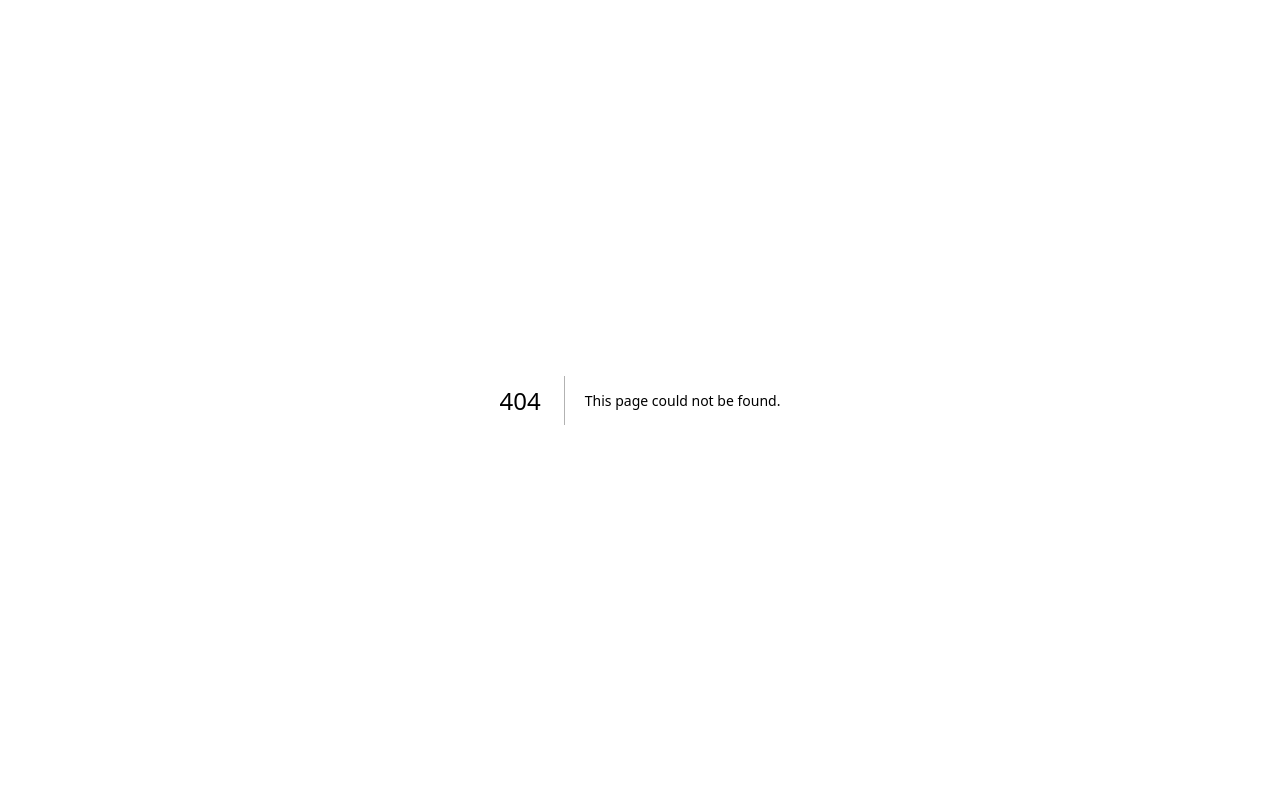
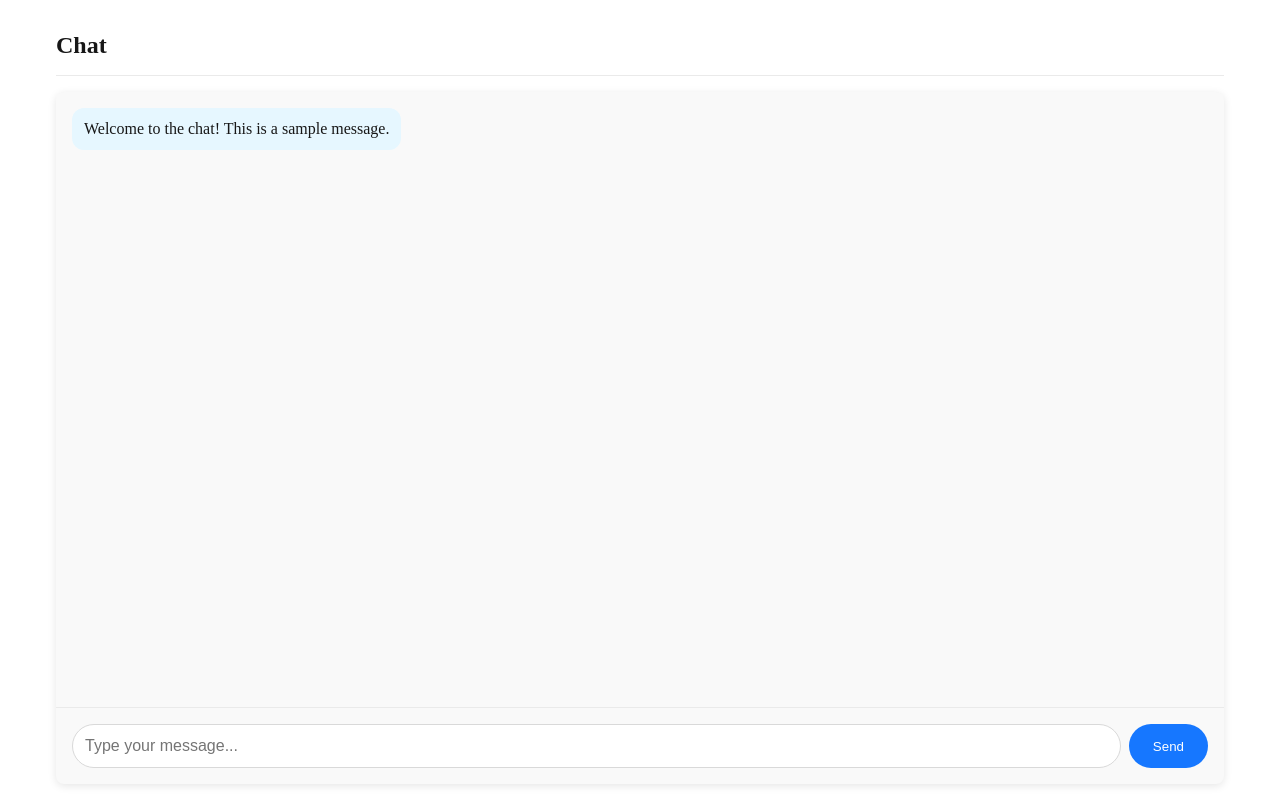
Before and after one commit to meside-ai/meside2, a Next.js app in the folder apps/web/: page /chat in a window 1280 px wide. Before the commit this address had no page. Built offline with nearby package versions, Linux system fonts and the light colour scheme.

Commit message:
feat(create-turbo): add custom-starter transform functionality

```diff
--- /dev/null
+++ b/apps/web/app/chat/page.module.css
@@ -0,0 +1,106 @@
+.container {
+  display: flex;
+  flex-direction: column;
+  min-height: 100vh;
+  max-width: 1200px;
+  margin: 0 auto;
+  padding: 1rem;
+}
+
+.header {
+  padding: 1rem 0;
+  border-bottom: 1px solid #eaeaea;
+  margin-bottom: 1rem;
+}
+
+.header h1 {
+  font-size: 1.5rem;
+  font-weight: 600;
+}
+
+.main {
+  flex: 1;
+  display: flex;
+  flex-direction: column;
+}
+
+.chatWindow {
+  display: flex;
+  flex-direction: column;
+  flex: 1;
+  background-color: #f9f9f9;
+  border-radius: 8px;
+  overflow: hidden;
+  box-shadow: 0 2px 8px rgba(0, 0, 0, 0.1);
+}
+
+.messages {
+  flex: 1;
+  padding: 1rem;
+  overflow-y: auto;
+  display: flex;
+  flex-direction: column;
+  gap: 0.5rem;
+}
+
+.messageItem {
+  display: flex;
+  margin-bottom: 0.5rem;
+}
+
+.messageContent {
+  background-color: #e6f7ff;
+  padding: 0.75rem;
+  border-radius: 12px;
+  max-width: 70%;
+}
+
+.messageContent p {
+  margin: 0;
+}
+
+.inputArea {
+  display: flex;
+  gap: 0.5rem;
+  padding: 1rem;
+  border-top: 1px solid #eaeaea;
+}
+
+.messageInput {
+  flex: 1;
+  padding: 0.75rem;
+  border-radius: 24px;
+  border: 1px solid #d9d9d9;
+  font-size: 1rem;
+}
+
+.sendButton {
+  border-radius: 24px;
+  padding: 0 1.5rem;
+  background-color: #1677ff;
+  color: white;
+  border: none;
+  cursor: pointer;
+  font-weight: 500;
+}
+
+@media (prefers-color-scheme: dark) {
+  .chatWindow {
+    background-color: #1a1a1a;
+    box-shadow: 0 2px 8px rgba(0, 0, 0, 0.3);
+  }
+
+  .messageContent {
+    background-color: #003a70;
+  }
+
+  .messageInput {
+    background-color: #2d2d2d;
+    border-color: #444;
+    color: white;
+  }
+
+  .sendButton {
+    background-color: #177ddc;
+  }
+}
--- /dev/null
+++ b/apps/web/app/chat/page.tsx
@@ -0,0 +1,36 @@
+import { Button } from "@repo/ui/button";
+import styles from "./page.module.css";
+
+export default function ChatPage() {
+  return (
+    <div className={styles.container}>
+      <header className={styles.header}>
+        <h1>Chat</h1>
+      </header>
+
+      <main className={styles.main}>
+        <div className={styles.chatWindow}>
+          <div className={styles.messages}>
+            {/* Messages will be displayed here */}
+            <div className={styles.messageItem}>
+              <div className={styles.messageContent}>
+                <p>Welcome to the chat! This is a sample message.</p>
+              </div>
+            </div>
+          </div>
+
+          <div className={styles.inputArea}>
+            <input
+              type="text"
+              className={styles.messageInput}
+              placeholder="Type your message..."
+            />
+            <Button appName="web" className={styles.sendButton}>
+              Send
+            </Button>
+          </div>
+        </div>
+      </main>
+    </div>
+  );
+}
```
